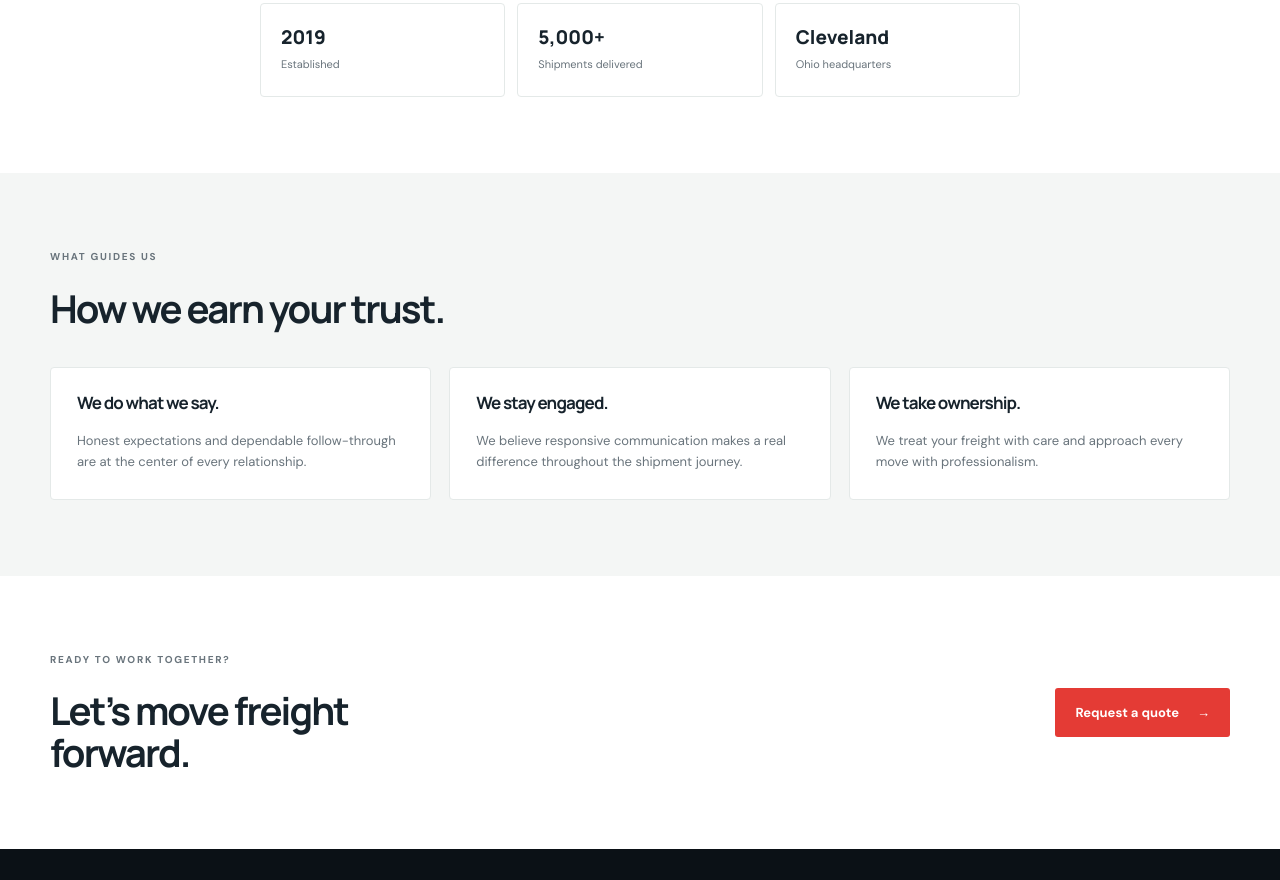
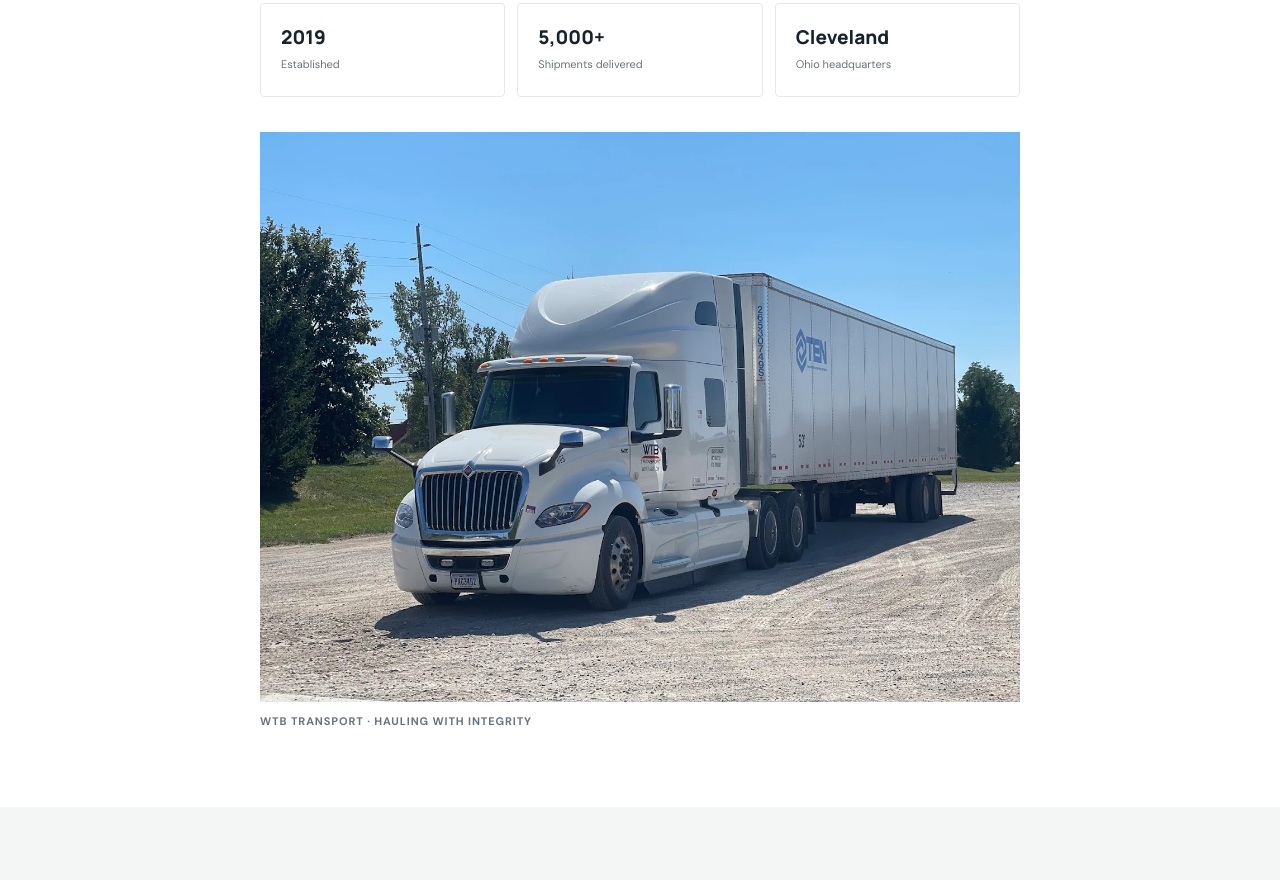
Before and after one commit to wtbtransport/wtbtransport-website, a plain HTML site: page about.html in a window 1280 px wide. Shown: the part 928-1808 px from the top of the page. Drawn offline with Linux system fonts and the light colour scheme.

Commit message:
Add truck photo to About page
Co-authored-by: Copilot <223556219+Copilot@users.noreply.github.com>

```diff
--- a/about.html
+++ b/about.html
@@ -3,7 +3,7 @@
 <head><meta charset="utf-8"><meta name="viewport" content="width=device-width, initial-scale=1"><meta name="description" content="Learn about WTB Transport, a Cleveland-based transportation company committed to reliable service and integrity."><title>About WTB Transport | Built on Integrity</title><link rel="stylesheet" href="style.css"></head>
 <body><a class="skip-link" href="#main">Skip to content</a><header class="site-header"><a class="brand" href="index.html" aria-label="WTB Transport home"><span class="brand-mark">WTB</span><span class="brand-name">TRANSPORT<small>Hauling with integrity</small></span></a><nav class="main-nav" aria-label="Main navigation"><a href="index.html">Home</a><a class="active" href="about.html" aria-current="page">About</a><a href="services.html">Services</a><a href="careers.html">Careers</a><a href="contact.html">Contact</a><a class="nav-cta" href="quote.html">Request a quote <span aria-hidden="true">↗</span></a></nav></header>
 <main id="main"><section class="page-hero"><div class="container"><p class="breadcrumbs"><a href="index.html">Home</a> / About</p><p class="eyebrow">WHO WE ARE</p><h1>Good people.<br><span>Reliable freight.</span></h1><p>WTB Transport was built around a straightforward promise: treat every shipment and every customer with care, honesty, and respect.</p></div></section>
-<section class="content-section"><div class="container content-narrow"><p class="eyebrow eyebrow-dark">OUR STORY</p><h2>Transportation with a personal touch.</h2><p>Founded in 2019 and based in Cleveland, Ohio, WTB Transport is an asset-based transportation company serving customers across the Midwest and all 48 contiguous states. We believe great service comes from taking responsibility, communicating clearly, and following through—mile after mile.</p><p>We’re proud of the trust our customers place in us and the more than 5,000 shipments delivered. Every load is an opportunity to earn that trust again.</p><div class="meta-list"><div><strong>2019</strong><span>Established</span></div><div><strong>5,000+</strong><span>Shipments delivered</span></div><div><strong>Cleveland</strong><span>Ohio headquarters</span></div></div></div></section>
+<section class="content-section"><div class="container content-narrow"><p class="eyebrow eyebrow-dark">OUR STORY</p><h2>Transportation with a personal touch.</h2><p>Founded in 2019 and based in Cleveland, Ohio, WTB Transport is an asset-based transportation company serving customers across the Midwest and all 48 contiguous states. We believe great service comes from taking responsibility, communicating clearly, and following through—mile after mile.</p><p>We’re proud of the trust our customers place in us and the more than 5,000 shipments delivered. Every load is an opportunity to earn that trust again.</p><div class="meta-list"><div><strong>2019</strong><span>Established</span></div><div><strong>5,000+</strong><span>Shipments delivered</span></div><div><strong>Cleveland</strong><span>Ohio headquarters</span></div></div><figure class="about-story-photo"><img src="about-truck.jpg" alt="White WTB Transport truck and trailer parked outdoors" width="1360" height="1020" loading="lazy"><figcaption>WTB TRANSPORT · HAULING WITH INTEGRITY</figcaption></figure></div></section>
 <section class="content-section soft-section"><div class="container"><p class="eyebrow eyebrow-dark">WHAT GUIDES US</p><h2>How we earn your trust.</h2><div class="value-grid"><article class="value-card"><h3>We do what we say.</h3><p>Honest expectations and dependable follow-through are at the center of every relationship.</p></article><article class="value-card"><h3>We stay engaged.</h3><p>We believe responsive communication makes a real difference throughout the shipment journey.</p></article><article class="value-card"><h3>We take ownership.</h3><p>We treat your freight with care and approach every move with professionalism.</p></article></div></div></section>
 <section class="content-section"><div class="container closing-inner"><div><p class="eyebrow eyebrow-dark">READY TO WORK TOGETHER?</p><h2>Let’s move freight<br>forward.</h2></div><a class="button button-red" href="quote.html">Request a quote <span aria-hidden="true">→</span></a></div></section></main>
 <footer class="site-footer"><div class="container footer-main"><a class="brand brand-footer" href="index.html"><span class="brand-mark">WTB</span><span class="brand-name">TRANSPORT<small>Hauling with integrity</small></span></a><p>Asset-based transportation serving the Midwest and all 48 states.<br><a href="tel:+12167627021">(216) 762-7021</a><br><a href="mailto:info@wtbtransport.com">info@wtbtransport.com</a></p><div class="footer-links"><a href="about.html">About</a><a href="services.html">Services</a><a href="careers.html">Careers</a><a href="contact.html">Contact</a><a href="quote.html">Request a quote</a></div></div><nav class="container footer-social" aria-label="Social media"><span>FOLLOW WTB</span><a href="https://www.facebook.com/profile.php?id=100089286483851">Facebook</a><a href="https://www.instagram.com/wtbtransport/">Instagram</a><a href="https://www.tiktok.com/@wtbtransport">TikTok</a><a href="https://x.com/WtbTransport">X</a></nav><div class="container footer-bottom"><span>© 2026 WTB Transport. All rights reserved.</span><span>Cleveland, Ohio · USDOT 3294378 · MC 1043732</span></div></footer></body></html>
--- a/photo-gallery.css
+++ b/photo-gallery.css
@@ -9,6 +9,9 @@
 .photo-tile figcaption{position:absolute;inset:auto 0 0;padding:40px 18px 15px;color:#fff;font-size:11px;font-weight:700;letter-spacing:.08em;background:linear-gradient(transparent,rgba(0,0,0,.72))}
 @media(max-width:760px){.photo-gallery{padding:64px 0}.photo-gallery-heading{align-items:flex-start;flex-direction:column}.photo-grid{grid-template-columns:1fr 1fr;grid-template-rows:200px;grid-auto-rows:170px}.photo-tile:first-child{grid-column:1/-1}}
 @media(max-width:480px){.photo-grid{grid-template-columns:1fr;grid-template-rows:220px;grid-auto-rows:180px}.photo-tile:first-child{grid-column:auto}}
+.about-story-photo{margin:35px 0 0}
+.about-story-photo img{display:block;width:100%;height:auto}
+.about-story-photo figcaption{margin-top:10px;color:var(--muted);font-size:11px;font-weight:700;letter-spacing:.08em}
 .fleet-video-section{position:relative;isolation:isolate;overflow:hidden;min-height:440px;display:flex;align-items:center;padding:88px 0;color:#fff;background:var(--navy) url('flatbed-loading-poster.jpg') center/cover no-repeat}
 .fleet-video-section video{position:absolute;inset:0;width:100%;height:100%;object-fit:cover;z-index:-2}
 .fleet-video-section:before{content:'';position:absolute;inset:0;z-index:-1;background:linear-gradient(90deg,rgba(8,17,24,.94),rgba(8,17,24,.55))}
```
Also changed, not shown: about-truck.jpg (added).
